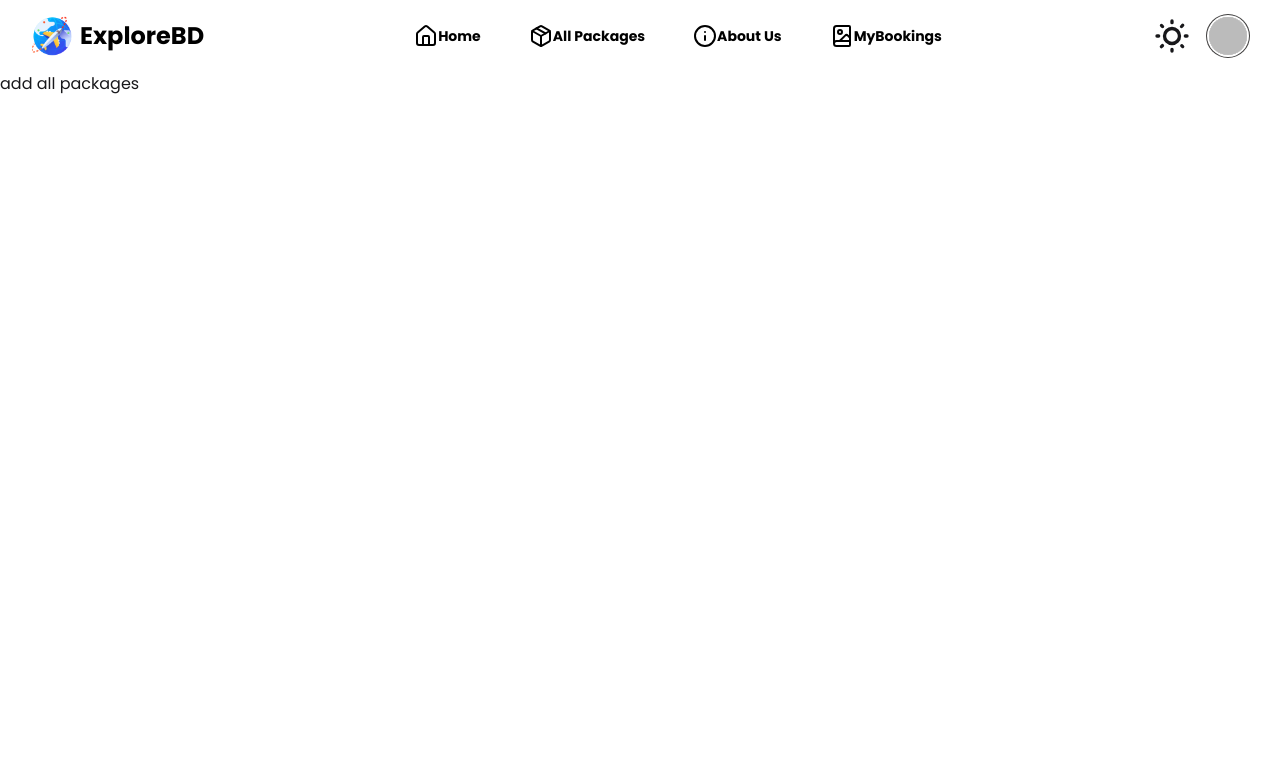
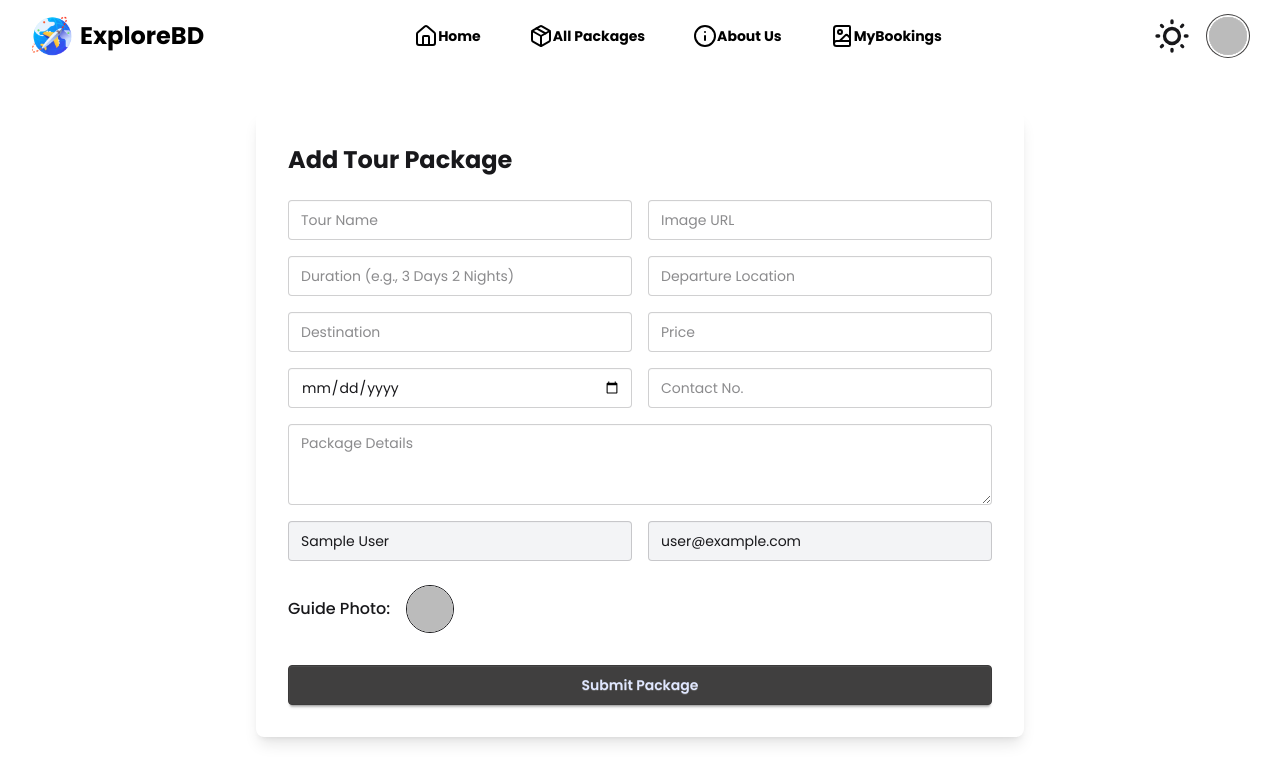
Before and after one commit to MohammadRayhanHabib/Tour-Project-ExploreBD, a React (Vite) app: page /add-packages in a window 1280 px wide. Shown: the top 782 px of the page. Built offline with nearby package versions, Linux system fonts and the light colour scheme; no server answers; sample sign-in values are in the browser's storage.

Commit message:
AddPackages Path Done

```diff
--- a/package.json
+++ b/package.json
@@ -11,6 +11,7 @@
   },
   "dependencies": {
     "@tailwindcss/vite": "^4.1.10",
+    "axios": "^1.10.0",
     "firebase": "^11.9.1",
     "lucide-react": "^0.514.0",
     "react": "^19.1.0",
--- a/src/components/ProfileDropdown.jsx
+++ b/src/components/ProfileDropdown.jsx
@@ -30,7 +30,7 @@ const ProfileDropdown = () => {
         <div className="dropdown dropdown-end">
             <div tabIndex={0} role="button" className="btn btn-ghost btn-circle avatar">
                 <div className="w-10 rounded-full ring ring-primary ring-offset-base-100 ring-offset-2">
-                    <img src={user?.photoURL} alt="User Avatar" />
+                    <img src={user?.photoURL || `https://i.pinimg.com/736x/74/41/d1/7441d10874bdd20be48a921100b878e8.jpg`} alt="User Avatar" />
                 </div>
             </div>
 
--- a/src/pages/AddPackages.jsx
+++ b/src/pages/AddPackages.jsx
@@ -1,9 +1,75 @@
-import React from 'react';
+import { useState } from "react";
 
+import axios from "axios"
+import { useAuth } from "../context/AuthContext";
 const AddPackages = () => {
+    const { user } = useAuth(); // Must include displayName, email, photoURL
+    const [formData, setFormData] = useState({
+        tour_name: "",
+        image: "",
+        duration: "",
+        departure_location: "",
+        destination: "",
+        price: "",
+        departure_date: "",
+        package_details: "",
+        contactNo: "",
+    });
+
+    const handleChange = (e) => {
+        const { name, value } = e.target;
+        setFormData(prev => ({ ...prev, [name]: value }));
+    };
+
+    const handleSubmit = async (e) => {
+        e.preventDefault();
+
+        const newPackage = {
+            ...formData,
+            price: parseFloat(formData.price),
+            guide_name: user?.displayName || "Unknown",
+            guide_email: user?.email || "N/A",
+            guide_photo: user?.photoURL || "",
+        };
+
+        // TODO: Replace with your fetch/axios POST request
+        axios.post('http://localhost:3000/tour-packages', newPackage)
+            .then(res => {
+                console.log(res.data);
+
+            })
+        console.log("Submitted Package:", newPackage);
+        // Show toast on success (e.g., react-hot-toast or SweetAlert2)
+    };
+
     return (
-        <div>
-            add all packages
+        <div className="max-w-3xl mx-auto p-8 bg-white rounded-lg shadow-lg mt-10">
+            <h2 className="text-2xl font-bold mb-6">Add Tour Package</h2>
+            <form onSubmit={handleSubmit} className="grid grid-cols-1 md:grid-cols-2 gap-4">
+                <input type="text" name="tour_name" placeholder="Tour Name" required onChange={handleChange} className="input input-bordered w-full" />
+                <input type="text" name="image" placeholder="Image URL" required onChange={handleChange} className="input input-bordered w-full" />
+                <input type="text" name="duration" placeholder="Duration (e.g., 3 Days 2 Nights)" required onChange={handleChange} className="input input-bordered w-full" />
+                <input type="text" name="departure_location" placeholder="Departure Location" required onChange={handleChange} className="input input-bordered w-full" />
+                <input type="text" name="destination" placeholder="Destination" required onChange={handleChange} className="input input-bordered w-full" />
+                <input type="number" name="price" placeholder="Price" required onChange={handleChange} className="input input-bordered w-full" />
+                <input type="date" name="departure_date" required onChange={handleChange} className="input input-bordered w-full" />
+                <input type="text" name="contactNo" placeholder="Contact No." required onChange={handleChange} className="input input-bordered w-full" />
+                <textarea name="package_details" placeholder="Package Details" required rows="3" onChange={handleChange} className="textarea textarea-bordered w-full col-span-1 md:col-span-2" />
+
+                {/* Guide Info (Read-only) */}
+                <input type="text" value={user?.displayName || ""} readOnly className="input input-bordered bg-gray-100 w-full" />
+                <input type="email" value={user?.email || ""} readOnly className="input input-bordered bg-gray-100 w-full" />
+                <div className="flex items-center space-x-4 mt-2 col-span-1 md:col-span-2">
+                    <span className="font-medium">Guide Photo:</span>
+                    {user?.photoURL ? (
+                        <img src={user.photoURL} alt="Guide" className="w-12 h-12 rounded-full border" />
+                    ) : (
+                        <span>No photo</span>
+                    )}
+                </div>
+
+                <button type="submit" className="btn btn-primary col-span-1 md:col-span-2 mt-4">Submit Package</button>
+            </form>
         </div>
     );
 };
--- a/src/pages/Login.jsx
+++ b/src/pages/Login.jsx
@@ -67,8 +67,10 @@ const Login = () => {
                 <title>Login</title>
             </Helmet>
 
-            <div className="min-h-screen flex items-center justify-center bg-base-200 py-12 px-4">
-                <div className="w-full max-w-md bg-base-100 shadow-xl rounded-xl p-8">
+            <div className="min-h-screen flex items-center justify-center  py-12 px-4">
+                <div className="w-full max-w-md bg-base-100  border border-neutral/20 rounded-xl p-8
+        shadow-md overflow-hidden transition-transform duration-300 hover:-translate-y-2 hover:shadow-2xl hover:shadow-accent-content   cursor-pointer
+                ">
                     <h2 className="text-3xl font-bold text-center mb-6 text-base-content">Login Please</h2>
 
                     {error && (
@@ -162,7 +164,7 @@ const Login = () => {
 
                     <p className="mt-6 text-center text-sm">
                         Don't have an account?{" "}
-                        <Link to="/register" className="link link-primary font-bold">
+                        <Link to="/register" className="link link-neutral font-bold">
                             Register now
                         </Link>
                     </p>
--- a/src/pages/Profile.jsx
+++ b/src/pages/Profile.jsx
@@ -38,7 +38,7 @@ const Profile = () => {
                 <title>Profile | Dashboard</title>
             </Helmet>
 
-            <div className="min-h-screen flex items-center justify-center bg-gray-100 p-4">
+            <div className="min-h-screen flex items-center justify-center  p-4">
                 <div className="relative w-full max-w-[400px] bg-white rounded-xl shadow-lg overflow-hidden">
                     {/* Header with Photo */}
                     <div className="bg-rose-700 h-32 flex items-center justify-center">
@@ -73,7 +73,7 @@ const Profile = () => {
                                 <label className="block text-sm font-medium text-gray-700 mb-1">Name</label>
                                 <input
                                     type="text"
-                                    className="w-full px-3 py-2 border border-gray-300 rounded-lg focus:outline-none focus:ring-2 focus:ring-rose-500"
+                                    className="w-full text-black px-3 py-2 border border-gray-300 rounded-lg focus:outline-none focus:ring-2 focus:ring-rose-500"
                                     value={name}
                                     onChange={(e) => setName(e.target.value)}
                                     placeholder="Enter your name"
@@ -85,7 +85,7 @@ const Profile = () => {
                                 <label className="block text-sm font-medium text-gray-700 mb-1">Photo URL</label>
                                 <input
                                     type="url"
-                                    className="w-full px-3 py-2 border border-gray-300 rounded-lg focus:outline-none focus:ring-2 focus:ring-rose-500"
+                                    className="w-full px-3 py-2 text-black border border-gray-300 rounded-lg focus:outline-none focus:ring-2 focus:ring-rose-500"
                                     value={photoURL}
                                     onChange={(e) => setPhotoURL(e.target.value)}
                                     placeholder="Enter photo URL"
--- a/src/pages/Register.jsx
+++ b/src/pages/Register.jsx
@@ -62,8 +62,12 @@ const Register = () => {
             <Helmet>
                 <title>Register</title>
             </Helmet>
-            <div className="min-h-screen flex items-center justify-center bg-base-200 px-4">
-                <div className="w-full max-w-md bg-base-100 shadow-xl rounded-xl p-8">
+            <div className="min-h-screen flex items-center justify-center  px-4">
+                <div className="   rounded-xl p-8
+w-full max-w-md bg-base-100  border border-neutral/20
+        shadow-md overflow-hidden transition-transform duration-300 hover:-translate-y-2 hover:shadow-2xl hover:shadow-accent-content   cursor-pointer
+
+                ">
                     <h2 className="text-center text-3xl font-bold text-primary mb-1">
                         Create Account
                     </h2>
@@ -191,7 +195,7 @@ const Register = () => {
                         </Link>
                     </p>
                 </div>
-            </div>
+            </div >
         </>
     );
 };
--- a/vite.config.js
+++ b/vite.config.js
@@ -7,8 +7,8 @@ export default defineConfig({
     plugins: [react(),
     tailwindcss()
     ],
-    server: {
-        host: '0.0.0.0', // Accept connections from other devices
-        port: 5173, // Or whatever port you use
-    },
+    // server: {
+    //     host: '0.0.0.0', // Accept connections from other devices
+    //     port: 5173, // Or whatever port you use
+    // },
 })
```
Also changed, not shown: src/components/Banner.jsx (line endings or trailing spaces), src/pages/AboutUs.jsx (line endings or trailing spaces), src/pages/AllPackages.jsx (line endings or trailing spaces), src/pages/ManageMyPackages.jsx (line endings or trailing spaces), src/pages/MyBookings.jsx (line endings or trailing spaces), 1 other file (tests, documents, lock files or other folders).
